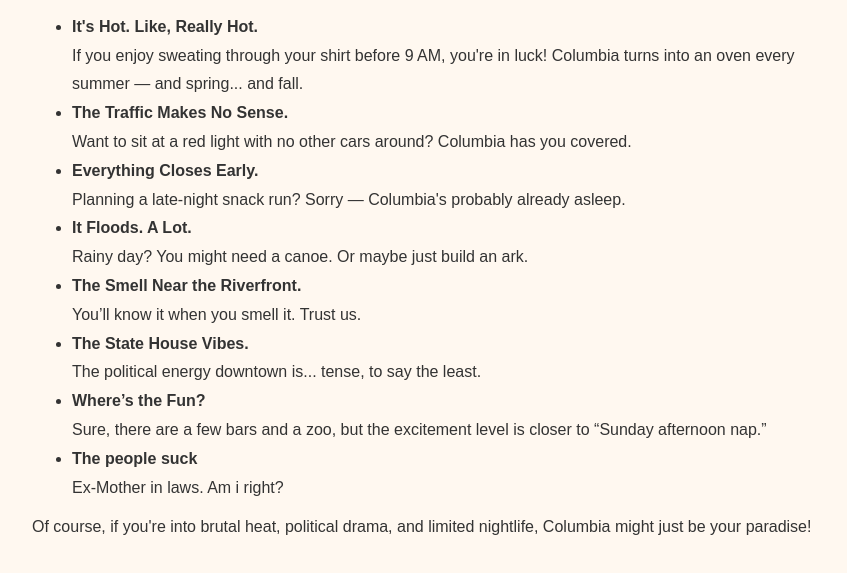
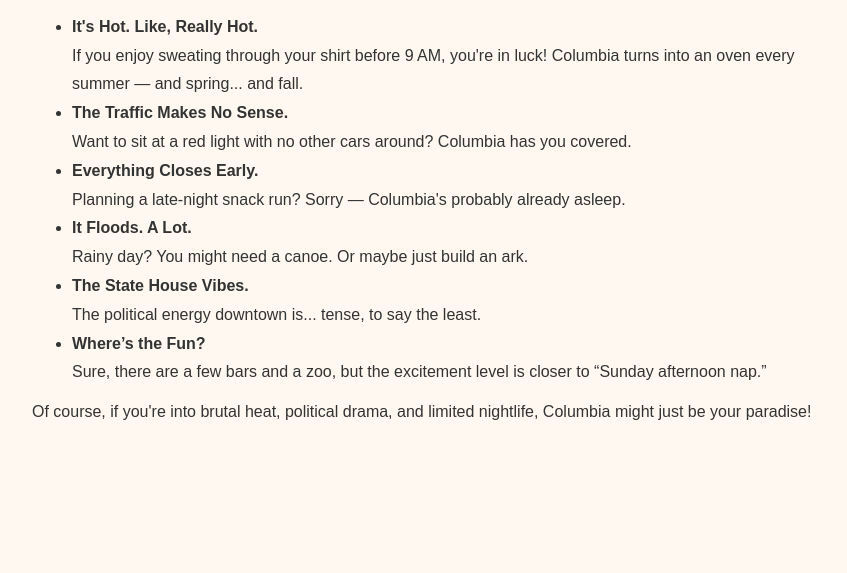
Before and after one commit to zaireali649/luit-march-2025-gold-static, a plain HTML site: page index.html in a window 1280 px wide. Shown: the part 151-724 px from the top of the page, without its empty margins (208-1055 px from the left). Drawn offline with Linux system fonts and the light colour scheme.

Commit message:
Update index.html

```diff
--- a/index.html
+++ b/index.html
@@ -39,14 +39,10 @@
             Planning a late-night snack run? Sorry — Columbia's probably already asleep.</li>
         <li><strong>It Floods. A Lot.</strong><br>
             Rainy day? You might need a canoe. Or maybe just build an ark.</li>
-        <li><strong>The Smell Near the Riverfront.</strong><br>
-            You’ll know it when you smell it. Trust us.</li>
         <li><strong>The State House Vibes.</strong><br>
             The political energy downtown is... tense, to say the least.</li>
         <li><strong>Where’s the Fun?</strong><br>
             Sure, there are a few bars and a zoo, but the excitement level is closer to “Sunday afternoon nap.”</li>
-        <li><strong>The people suck</strong><br>
-            Ex-Mother in laws. Am i right?</li>
     </ul>
 
     <p>Of course, if you're into brutal heat, political drama, and limited nightlife, Columbia might just be your paradise!</p>
```
